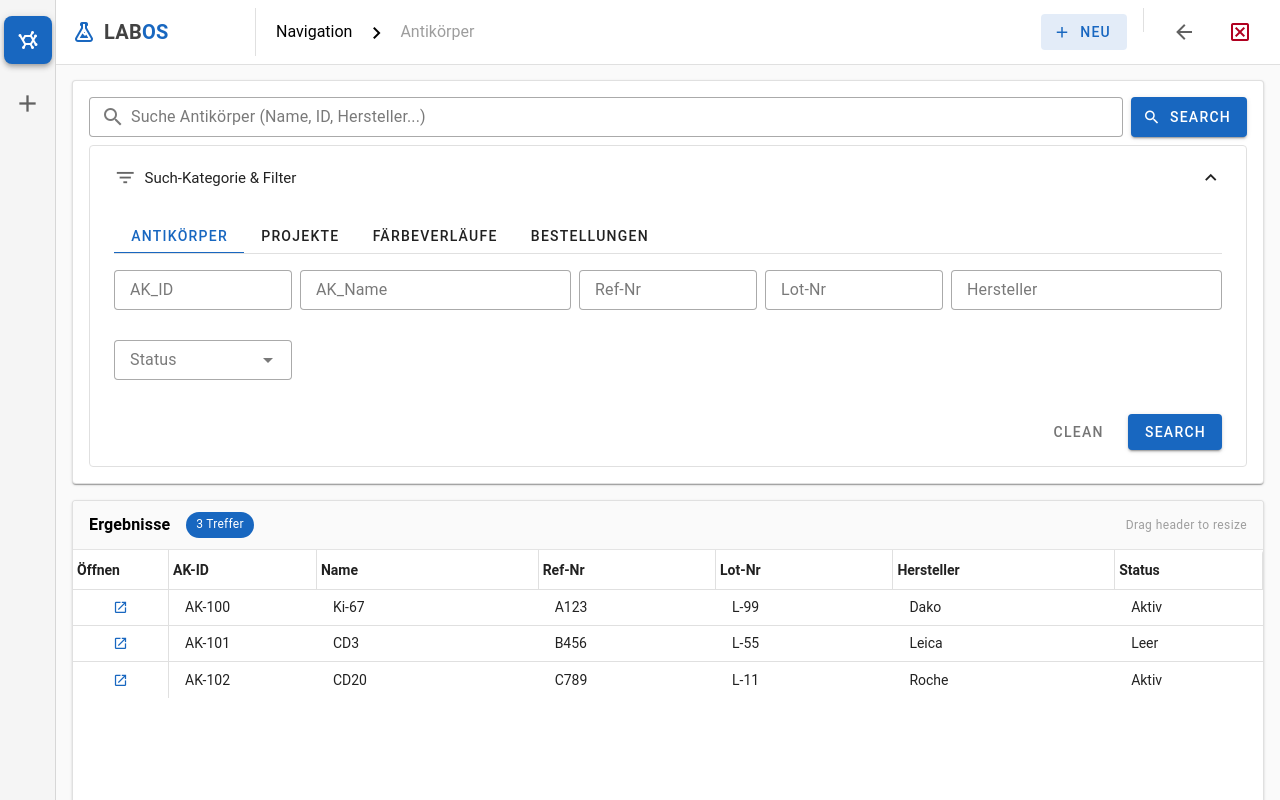
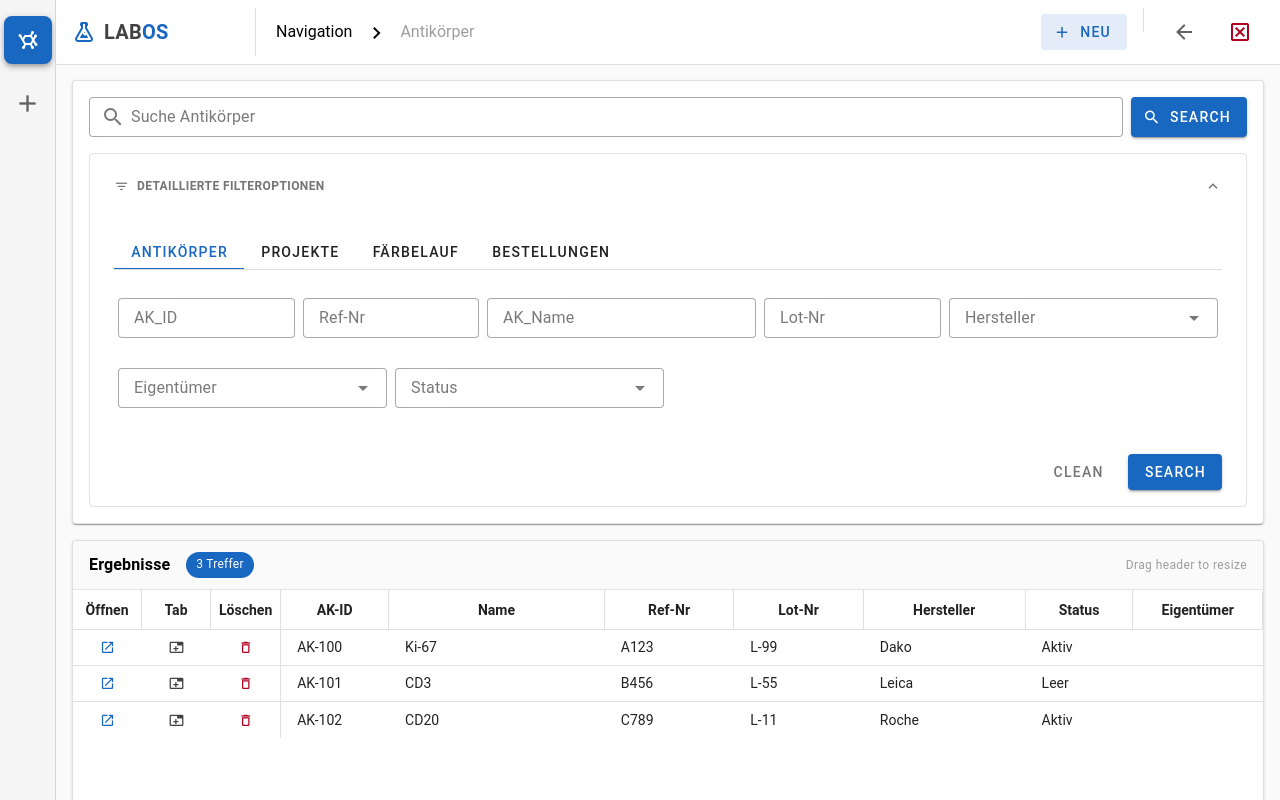
Before and after one commit to Maximkreizer/dilims, a Vue app in the folder DataHub/: page /antibodies in a window 1280 px wide. Shown: the top 800 px of the page. Built offline with nearby package versions, Linux system fonts and the light colour scheme; the HTML template or start-up script is replaced by a standard one.

Commit message:
Fix: Antikörper-Suche Layout, Generic Table Slots und TypeScript Fehler behoben

```diff
--- a/DataHub/src/components/lab/shared/ResizableGenericTable.vue
+++ b/DataHub/src/components/lab/shared/ResizableGenericTable.vue
@@ -20,13 +20,14 @@
     >
       <template v-slot:headers="{ columns, isSorted, getSortIcon, toggleSort }">
         <tr>
-          <template v-for="column in columns" :key="column.key">
+          <!-- FIX: index hinzugefügt und key sicher gemacht -->
+          <template v-for="(column, index) in columns" :key="column.key || index">
             <th
               :style="{ width: column.width + 'px', minWidth: column.width + 'px' }"
               class="custom-header position-relative"
               @click="() => toggleSort(column)"
             >
-              <div class="d-flex align-center justify-space-between w-100 h-100" style="overflow: hidden;">
+              <div class="d-flex align-center justify-center w-100 h-100" style="overflow: hidden;">
                 <span class="font-weight-bold text-truncate">{{ column.title }}</span>
                 <v-icon v-if="isSorted(column)" size="x-small">{{ getSortIcon(column) }}</v-icon>
               </div>
@@ -36,15 +37,17 @@
         </tr>
       </template>
 
-      <!-- Standard Actions -->
-      <template v-slot:item.actions="{ item }">
-        <v-btn icon size="x-small" variant="text" color="primary" @click.stop="$emit('open', item)">
-          <v-icon>mdi-open-in-new</v-icon>
-        </v-btn>
+      <!-- SLOTS FÜR BUTTONS -->
+      <template v-slot:item.action_open="{ item }">
+        <slot name="item.action_open" :item="item"></slot>
+      </template>
+      <template v-slot:item.action_tab="{ item }">
+        <slot name="item.action_tab" :item="item"></slot>
+      </template>
+      <template v-slot:item.action_delete="{ item }">
+        <slot name="item.action_delete" :item="item"></slot>
       </template>
 
-      <!-- Dynamische Datenanzeige (Fallback für alles was nicht action ist) -->
-      <!-- Wir rendern hier einfach text, da es eine Readonly Suche ist -->
     </v-data-table>
 
     <div class="height-resizer bg-grey-lighten-3 d-flex justify-center align-center flex-shrink-0" @mousedown.prevent="startHeightResize">
@@ -56,18 +59,14 @@
 <script setup lang="ts">
 import { ref } from 'vue';
 
-// Generic Props
 const props = defineProps<{
   items: any[];
-  headers: any[]; // Headers kommen jetzt von außen!
+  headers: any[];
   loading: boolean;
 }>();
 
-const emit = defineEmits<{ (e: 'open', item: any): void; }>();
-
 const tableHeight = ref(400);
 
-// Resizing Logic (Identisch zu vorher)
 function startColumnResize(event: MouseEvent, column: any) {
   const startX = event.pageX; const startWidth = column.width || 50;
   const onMouseMove = (e: MouseEvent) => { column.width = Math.max(20, startWidth + (e.pageX - startX)); };
--- a/DataHub/src/pages/Antibodies.vue
+++ b/DataHub/src/pages/Antibodies.vue
@@ -7,7 +7,7 @@
         <v-card-text>
 
           <!-- HAUPT-SUCHLEISTE -->
-          <div class="d-flex align-center ga-2 mb-2">
+          <div class="d-flex align-center ga-2 mb-4">
             <v-text-field
               v-model="filters.generalSearch"
               :label="searchLabel"
@@ -23,77 +23,82 @@
             <v-btn color="primary" height="40" prepend-icon="mdi-magnify" @click="performSearch" :loading="loading">Search</v-btn>
           </div>
 
-          <!-- SEARCH OPTIONS (Tabs für die 4 Bereiche) -->
-          <v-expansion-panels v-model="panel" variant="accordion" class="mt-2">
-            <v-expansion-panel elevation="0" style="border: 1px solid #e0e0e0; border-radius: 4px;">
-              <v-expansion-panel-title>
-                <v-icon start class="text-medium-emphasis">mdi-filter-variant</v-icon>
-                Such-Kategorie & Filter
+          <!-- SEARCH OPTIONS -->
+          <v-expansion-panels v-model="panel" variant="accordion" class="my-0">
+            <v-expansion-panel elevation="0" style="border: 1px solid #e0e0e0; border-radius: 4px;" value="options">
+              <v-expansion-panel-title class="text-caption text-uppercase font-weight-bold text-grey-darken-1">
+                <v-icon start size="small">mdi-filter-variant</v-icon>
+                Detaillierte Filteroptionen
               </v-expansion-panel-title>
 
-              <v-expansion-panel-text class="pt-0">
+              <!-- FIX: overflow-visible hilft gegen abgeschnittene Labels -->
+              <v-expansion-panel-text class="pt-2" style="overflow: visible;">
 
-                <!-- TABS: Hier wählt man die Datenbank -->
-                <v-tabs v-model="activeTab" density="compact" color="primary" class="mb-4 border-b">
+                <v-tabs v-model="activeTab" density="compact" color="primary" class="mb-6 border-b">
                   <v-tab value="antibody">Antikörper</v-tab>
                   <v-tab value="project">Projekte</v-tab>
-                  <v-tab value="run">Färbeverläufe</v-tab>
+                  <v-tab value="run">Färbelauf</v-tab>
                   <v-tab value="order">Bestellungen</v-tab>
                 </v-tabs>
 
-                <!-- FILTER-FELDER (Wechseln je nach Tab) -->
-                <v-window v-model="activeTab">
+                <v-window v-model="activeTab" style="overflow: visible;">
 
                   <!-- 1. ANTIKÖRPER SUCHE -->
-                  <v-window-item value="antibody">
+                  <v-window-item value="antibody" class="pa-1">
                     <v-row dense>
                       <v-col cols="12" md="2"><v-text-field v-model="filters.antibody.akId" label="AK_ID" density="compact" variant="outlined"></v-text-field></v-col>
+                      <v-col cols="12" md="2"><v-text-field v-model="filters.antibody.refNr" label="Ref-Nr" density="compact" variant="outlined"></v-text-field></v-col>
                       <v-col cols="12" md="3"><v-text-field v-model="filters.antibody.name" label="AK_Name" density="compact" variant="outlined"></v-text-field></v-col>
-                      <v-col cols="12" md="2"><v-text-field v-model="filters.antibody.refNr" label="Ref-Nr" density="compact" variant="outlined"></v-text-field></v-col>
                       <v-col cols="12" md="2"><v-text-field v-model="filters.antibody.lotNr" label="Lot-Nr" density="compact" variant="outlined"></v-text-field></v-col>
-                      <v-col cols="12" md="3"><v-text-field v-model="filters.antibody.manufacturer" label="Hersteller" density="compact" variant="outlined"></v-text-field></v-col>
-                      <v-col cols="12" md="2"><v-select v-model="filters.antibody.status" label="Status" :items="['Aktiv', 'Leer', 'Verworfen']" density="compact" variant="outlined"></v-select></v-col>
+                      <!-- Hersteller ist jetzt null-safe im Script -->
+                      <v-col cols="12" md="3"><v-select v-model="filters.antibody.manufacturer" label="Hersteller" :items="options.manufacturers" density="compact" variant="outlined"></v-select></v-col>
+
+                      <v-col cols="12" md="3"><v-select v-model="filters.antibody.owner" label="Eigentümer" :items="options.owners" density="compact" variant="outlined"></v-select></v-col>
+                      <v-col cols="12" md="3"><v-select v-model="filters.antibody.status" label="Status" :items="['Aktiv', 'Leer', 'Verworfen']" density="compact" variant="outlined"></v-select></v-col>
                     </v-row>
                   </v-window-item>
 
-                  <!-- 2. PROJEKTSUCHE (Spezifisch für Antikörper-Projekte) -->
-                  <v-window-item value="project">
+                  <!-- 2. PROJEKTE SUCHE -->
+                  <v-window-item value="project" class="pa-1">
                     <v-row dense>
+                      <v-col cols="12" md="3"><v-select v-model="filters.project.status" label="Status" :items="options.projectStatuses" density="compact" variant="outlined"></v-select></v-col>
+                      <v-col cols="12" md="3"><v-select v-model="filters.project.type" label="Projekttyp" :items="['NCT', 'pCCC', 'DZiF', 'CMCP']" density="compact" variant="outlined"></v-select></v-col>
+                      <v-col cols="12" md="3"><v-select v-model="filters.project.ta" label="Mitarbeiter (TA)" :items="['MK', 'MF', 'MA']" density="compact" variant="outlined"></v-select></v-col>
+                      <v-col cols="12" md="3"><v-select v-model="filters.project.doctor" label="Ärzte" :items="['Dr. Sommerfeld', 'Prof. Conrad', 'Dr. Brunner']" density="compact" variant="outlined"></v-select></v-col>
+
                       <v-col cols="12" md="3"><v-text-field v-model="filters.project.number" label="Projektnummer" density="compact" variant="outlined"></v-text-field></v-col>
-                      <v-col cols="12" md="3"><v-select v-model="filters.project.status" label="Projektstatus" :items="statusOptions" density="compact" variant="outlined"></v-select></v-col>
-                      <v-col cols="12" md="3"><v-select v-model="filters.project.workgroup" label="Arbeitsgruppe" :items="['AG Immunologie', 'AG Onkologie']" density="compact" variant="outlined"></v-select></v-col>
-                      <v-col cols="12" md="3"><v-text-field v-model="filters.project.date" label="Datum" type="date" density="compact" variant="outlined"></v-text-field></v-col>
 
-                      <v-col cols="12" md="6" class="d-flex align-center ga-4 mt-2">
+                      <v-col cols="12" md="9" class="d-flex align-center ga-4">
                         <v-checkbox v-model="filters.project.finalCheck" label="Abschlusskontrolle" density="compact" hide-details></v-checkbox>
-                        <v-checkbox v-model="filters.project.longTerm" label="Langzeitprojekt" density="compact" hide-details></v-checkbox>
                       </v-col>
                     </v-row>
                   </v-window-item>
 
-                  <!-- 3. FÄRBEVERLÄUFE -->
-                  <v-window-item value="run">
+                  <!-- 3. FÄRBELAUF SUCHE -->
+                  <v-window-item value="run" class="pa-1">
                     <v-row dense>
-                      <v-col cols="12" md="3"><v-text-field v-model="filters.run.runId" label="Färbe-ID" density="compact" variant="outlined"></v-text-field></v-col>
-                      <v-col cols="12" md="3"><v-text-field v-model="filters.run.akId" label="AK_ID" density="compact" variant="outlined"></v-text-field></v-col>
+                      <v-col cols="12" md="2"><v-text-field v-model="filters.run.akId" label="AK_ID" density="compact" variant="outlined"></v-text-field></v-col>
+                      <v-col cols="12" md="2"><v-text-field v-model="filters.run.runId" label="Färbe-ID" density="compact" variant="outlined"></v-text-field></v-col>
                       <v-col cols="12" md="3"><v-text-field v-model="filters.run.akName" label="AK_Name" density="compact" variant="outlined"></v-text-field></v-col>
-                      <v-col cols="12" md="3"><v-text-field v-model="filters.run.date" label="Färbe-Datum" type="date" density="compact" variant="outlined"></v-text-field></v-col>
+                      <v-col cols="12" md="2"><v-text-field v-model="filters.run.date" label="Färbe-Datum" type="date" density="compact" variant="outlined"></v-text-field></v-col>
+                      <v-col cols="12" md="3"><v-select v-model="filters.run.tissue" label="Gewebe" :items="['Tonsille', 'Leber', 'Niere']" density="compact" variant="outlined"></v-select></v-col>
+
+                      <v-col cols="12" md="3"><v-select v-model="filters.run.type" label="Lauftyp" :items="['Testlauf', 'Projektlauf', 'Etablierungslauf (final)']" density="compact" variant="outlined"></v-select></v-col>
                     </v-row>
                   </v-window-item>
 
-                  <!-- 4. BESTELLUNGEN -->
-                  <v-window-item value="order">
+                  <!-- 4. BESTELLUNGEN SUCHE -->
+                  <v-window-item value="order" class="pa-1">
                     <v-row dense>
                       <v-col cols="12" md="4"><v-select v-model="filters.order.workgroup" label="AG" :items="['AG Immunologie', 'AG Onkologie']" density="compact" variant="outlined"></v-select></v-col>
-                      <v-col cols="12" md="4"><v-text-field v-model="filters.order.applicant" label="Antragssteller" density="compact" variant="outlined"></v-text-field></v-col>
-                      <v-col cols="12" md="4"><v-select v-model="filters.order.status" label="Status" :items="['Bestellt', 'Geliefert']" density="compact" variant="outlined"></v-select></v-col>
+                      <v-col cols="12" md="4"><v-text-field v-model="filters.order.applicant" label="Antragsteller (Name, Vorname)" density="compact" variant="outlined"></v-text-field></v-col>
                     </v-row>
                   </v-window-item>
 
                 </v-window>
 
                 <!-- ACTIONS -->
-                <v-row dense class="mt-2">
+                <v-row dense class="mt-4">
                   <v-col cols="12" class="d-flex justify-end ga-2">
                     <v-btn variant="text" color="grey-darken-1" @click="resetFilters">Clean</v-btn>
                     <v-btn color="primary" @click="performSearch">Search</v-btn>
@@ -107,18 +112,41 @@
       </v-card>
     </div>
 
-    <!-- UNTERER BEREICH: Generische Tabelle -->
+    <!-- UNTERER BEREICH: TABELLE -->
     <div class="flex-grow-1" style="min-height: 0;">
-      <!--
-         Wir nutzen hier ResizableGenericTable, weil die Spalten sich ändern.
-         Die Tabelle ist read-only (nur Anzeige).
-      -->
       <ResizableGenericTable
         :items="results"
         :headers="currentHeaders"
         :loading="loading"
-        @open="handleOpen"
-      />
+      >
+        <template v-slot:item.action_open="{ item }">
+          <div class="d-flex justify-center">
+            <v-btn icon size="x-small" variant="text" color="primary" @click.stop="handleOpen(item)">
+              <v-icon>mdi-open-in-new</v-icon>
+              <v-tooltip activator="parent" location="top">Öffnen</v-tooltip>
+            </v-btn>
+          </div>
+        </template>
+
+        <template v-slot:item.action_tab="{ item }">
+          <div class="d-flex justify-center">
+            <v-btn icon size="x-small" variant="text" color="grey-darken-3" @click.stop="handleOpenInNewTab(item)">
+              <v-icon>mdi-tab-plus</v-icon>
+              <v-tooltip activator="parent" location="top">Neuer Tab</v-tooltip>
+            </v-btn>
+          </div>
+        </template>
+
+        <template v-slot:item.action_delete="{ item }">
+          <div class="d-flex justify-center">
+            <v-btn icon size="x-small" variant="text" color="error" @click.stop="handleDelete(item)">
+              <v-icon>mdi-delete-outline</v-icon>
+              <v-tooltip activator="parent" location="top">Löschen</v-tooltip>
+            </v-btn>
+          </div>
+        </template>
+
+      </ResizableGenericTable>
     </div>
 
   </v-container>
@@ -135,71 +163,72 @@ const router = useRouter();
 const navStore = useNavigationStore();
 
 const loading = ref(false);
-const panel = ref<number[]>([0]); // Default: Filter ausgeklappt
-const activeTab = ref('antibody'); // Start-Tab: Antikörper
+const panel = ref<any[]>(['options']);
+const activeTab = ref('antibody');
 const results = ref<any[]>([]);
 
-const statusOptions = ['In Bearbeitung', 'Abgeschlossen', 'Storniert'];
+const options = {
+  projectStatuses: ['abklären', 'Nr. nicht vergeben', 'In Bearbeitung', 'abgeschlossen', 'Anfrage', 'abgelehnt', 'storniert', 'zurückgestellt'],
+  manufacturers: ['Dako', 'Leica', 'Roche', 'Sigma'],
+  owners: ['AG Müller', 'AG Schmidt', 'Zentrallager'],
+};
 
-// Filter State
-const filters = reactive({
+// FIX: Verwende null statt '' für Dropdowns, damit das Label nicht oben klebt
+const filters = reactive<any>({
   generalSearch: '',
-  // Unterobjekte für jeden Tab
-  antibody: { akId: '', name: '', refNr: '', lotNr: '', status: null, manufacturer: '' },
-  project: { number: '', status: null, workgroup: null, ta: null, doctor: null, date: null, finalCheck: false, longTerm: false },
-  run: { akId: '', akName: '', runId: '', date: null },
-  order: { workgroup: null, applicant: '', status: null },
+  antibody: { akId: '', name: '', refNr: '', lotNr: '', manufacturer: null, status: null, owner: null },
+  project: { number: '', status: null, type: null, workgroup: null, ta: null, doctor: null, date: null, finalCheck: false },
+  run: { akId: '', runId: '', akName: '', date: null, tissue: null, type: null },
+  order: { workgroup: null, applicant: '' },
 });
 
-// --- DYNAMISCHE HEADER ---
-// Je nachdem, welcher Tab aktiv ist, zeigen wir andere Spalten an.
 const currentHeaders = computed(() => {
-  // Gemeinsame Spalte "Öffnen"
-  const common = [{ title: 'Öffnen', key: 'actions', width: 60, sortable: false, align: 'center', fixed: true }];
+  const actions = [
+    { title: 'Öffnen', key: 'action_open', width: 60, sortable: false, align: 'center', fixed: true },
+    { title: 'Tab', key: 'action_tab', width: 50, sortable: false, align: 'center', fixed: true },
+    { title: 'Löschen', key: 'action_delete', width: 60, sortable: false, align: 'center', fixed: true },
+  ];
 
   switch (activeTab.value) {
     case 'antibody':
-      return [
-        ...common,
+      return [...actions,
         { title: 'AK-ID', key: 'akId', width: 100 },
-        { title: 'Name', key: 'name', width: 150 },
+        { title: 'Name', key: 'name', width: 200 },
         { title: 'Ref-Nr', key: 'refNumber', width: 120 },
         { title: 'Lot-Nr', key: 'lotNumber', width: 120 },
         { title: 'Hersteller', key: 'manufacturer', width: 150 },
         { title: 'Status', key: 'status', width: 100 },
+        { title: 'Eigentümer', key: 'owner', width: 120 },
       ];
     case 'project':
-      return [
-        ...common,
+      return [...actions,
         { title: 'Nr.', key: 'projectNumber', width: 100 },
         { title: 'Status', key: 'status', width: 120 },
-        { title: 'Aufgabe', key: 'taskDescription', width: 300 },
-        { title: 'Abgabe', key: 'completionDate', width: 120 },
+        { title: 'Typ', key: 'projectType', width: 100 },
+        { title: 'Aufgabe', key: 'tasks', width: 300 },
+        { title: 'Antragsteller', key: 'applicant', width: 150 },
       ];
     case 'run':
-      return [
-        ...common,
-        { title: 'Färbe-ID', key: 'runId', width: 120 },
-        { title: 'Datum', key: 'date', width: 120 },
+      return [...actions,
+        { title: 'Lauf-ID', key: 'runId', width: 100 },
+        { title: 'Datum', key: 'date', width: 100 },
+        { title: 'AK-ID', key: 'antibodyId', width: 100 },
         { title: 'AK-Name', key: 'antibodyName', width: 150 },
-        { title: 'AK-ID', key: 'antibodyId', width: 100 },
       ];
     case 'order':
-      return [
-        ...common,
+      return [...actions,
+        { title: 'Bestell-ID', key: 'orderId', width: 100 },
         { title: 'AG', key: 'workgroup', width: 150 },
         { title: 'Antragsteller', key: 'applicant', width: 200 },
-        { title: 'Datum', key: 'orderDate', width: 120 },
         { title: 'Status', key: 'status', width: 120 },
       ];
     default: return [];
   }
 });
 
-// Label für das Hauptsuchfeld
 const searchLabel = computed(() => {
   switch (activeTab.value) {
-    case 'antibody': return 'Suche Antikörper (Name, ID, Hersteller...)';
+    case 'antibody': return 'Suche Antikörper';
     case 'project': return 'Suche Projekte';
     case 'run': return 'Suche Färbeverläufe';
     case 'order': return 'Suche Bestellungen';
@@ -207,27 +236,18 @@ const searchLabel = computed(() => {
   }
 });
 
-// --- API AUFRUFE ---
-
 async function performSearch() {
   loading.value = true;
-  results.value = []; // Liste leeren
-
+  results.value = [];
   try {
     const general = filters.generalSearch;
-
-    // Je nach Tab rufen wir eine ANDERE Funktion in der API auf
-    // (Diese Funktionen haben wir im Schritt zuvor in api.ts erstellt)
     if (activeTab.value === 'antibody') {
       results.value = await api.searchAntibodies({ general, ...filters.antibody });
-    }
-    else if (activeTab.value === 'project') {
+    } else if (activeTab.value === 'project') {
       results.value = await api.searchAntibodyProjects({ generalSearch: general, ...filters.project });
-    }
-    else if (activeTab.value === 'run') {
+    } else if (activeTab.value === 'run') {
       results.value = await api.searchStainingRuns({ general, ...filters.run });
-    }
-    else if (activeTab.value === 'order') {
+    } else if (activeTab.value === 'order') {
       results.value = await api.searchOrders({ general, ...filters.order });
     }
   } finally {
@@ -237,26 +257,39 @@ async function performSearch() {
 
 function resetFilters() {
   filters.generalSearch = '';
-  // Reset Logik für Unterobjekte (vereinfacht)
-  // Man könnte hier rekursiv alle Felder leeren
+  // Einfacher Reset der Filterobjekte
+  if (activeTab.value === 'antibody') filters.antibody = { akId: '', name: '', refNr: '', lotNr: '', manufacturer: null, status: null, owner: null };
+  // ... (für andere Tabs analog)
   performSearch();
 }
 
-// --- AKTIONEN ---
-
 function handleOpen(item: any) {
+  // FIX: Wir öffnen hier je nach Typ die Seite.
+  // Auch wenn wir noch keine Detailseiten für Antibody/Order haben,
+  // zeigt das alert() dass der Button geht.
   if (activeTab.value === 'run') {
-    // Der Router sucht nach "StainingRunEditor".
-    // Dieser Name MUSS in router/index.ts exakt so definiert sein.
-    router.push({
-      name: 'StainingRunEditor',
-      params: { id: item.id }
-    });
+    router.push({ name: 'StainingRunEditor', params: { id: item.id } });
+  } else {
+    alert(`Öffne ${activeTab.value}: ${item.id} (Ansicht folgt)`);
   }
 }
-// --- INIT ---
 
-// Wenn man den Tab wechselt, leeren wir die Suche oder suchen automatisch neu
+function handleOpenInNewTab(item: any) {
+  if (activeTab.value === 'run') {
+    navStore.addTab(`/antibodies/run/${item.id}`);
+  } else {
+    alert("Neuer Tab für diesen Typ noch nicht verfügbar");
+  }
+}
+
+function handleDelete(item: any) {
+  if(!confirm(`Möchten Sie ${item.id} wirklich löschen?`)) return;
+  alert("Gelöscht!");
+  // Hier würde api.delete... aufgerufen werden
+  // await api.delete(activeTab.value, item.id);
+  // performSearch();
+}
+
 watch(activeTab, () => {
   filters.generalSearch = '';
   results.value = [];
@@ -264,23 +297,8 @@ watch(activeTab, () => {
 });
 
 onMounted(() => {
-  // Layout Context setzen
-  navStore.setContext(
-    'mdi-molecule', // Icon
-    [
-      { title: 'Navigation', to: '/' },
-      { title: 'Antikörper', disabled: true }
-    ],
-    true // Neu Button anzeigen
-  );
-
-  // "Neu" Button Logik
-  navStore.setNewAction(() => {
-    // Hier müsste ein Dialog kommen: "Was wollen Sie anlegen? Neuer AK? Neue Bestellung?"
-    alert("Neues Element anlegen (noch nicht implementiert)");
-  });
-
-  // Start-Suche
+  navStore.setContext('mdi-molecule', [{ title: 'Navigation', to: '/' }, { title: 'Antikörper', disabled: true }], true);
+  navStore.setNewAction(() => alert("Neues Element anlegen"));
   performSearch();
 });
 </script>
```
Also changed, not shown: DataHub/src/pages/antibodies/AntibodyLotSearch.vue (deleted).
